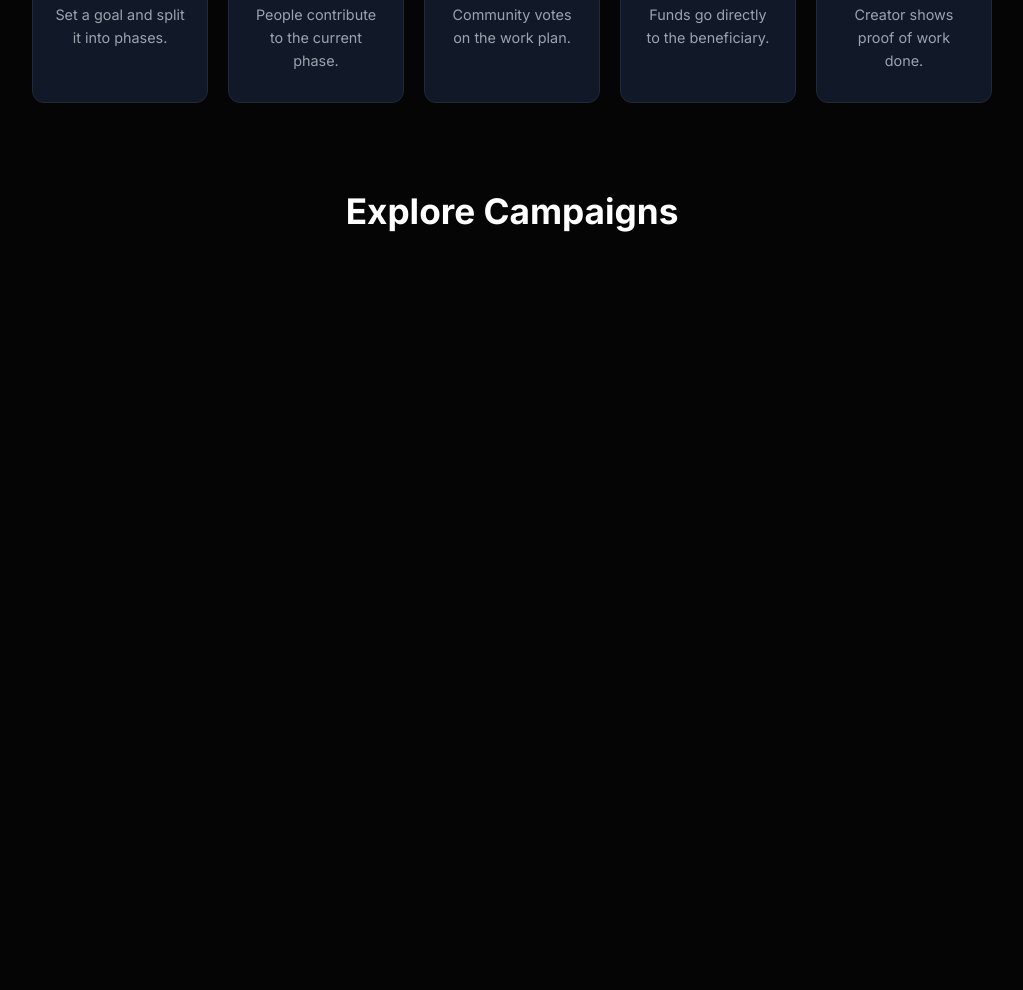
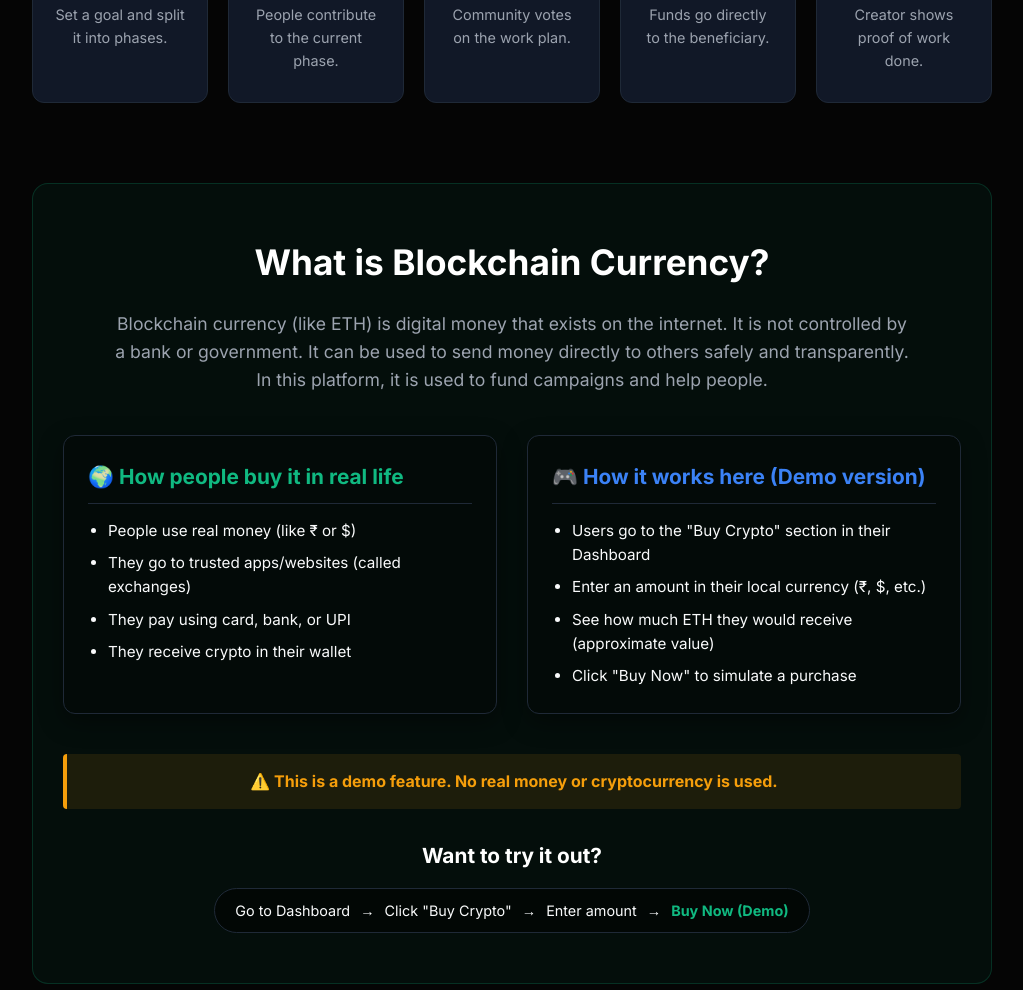
Before and after one commit to priyal-12/Crowd-Funding-DApp, a website: page index.html in a window 1280 px wide. Shown: the part 2830-3820 px from the top of the page, without its empty margins (128-1151 px from the left). Before the commit the page ends 3139 px from the top, so only its background shows below. Drawn offline with Linux system fonts and the light colour scheme.

Commit message:
feat: add simple explanation of blockchain currency to homepage

```diff
--- a/index.html
+++ b/index.html
@@ -144,6 +144,49 @@
                             <div class="step-icon">📸</div>
                             <h4>5. Proof</h4>
                             <p>Creator shows proof of work done.</p>
+                        </div>
+                    </div>
+                </div>
+
+                <!-- Crypto Education Section -->
+                <div style="margin-bottom: 80px; background: rgba(16, 185, 129, 0.05); padding: 50px 30px; border-radius: 16px; border: 1px solid rgba(16, 185, 129, 0.2);">
+                    <h3 style="text-align:center; font-size: 2.2rem; margin-bottom: 20px;">What is Blockchain Currency?</h3>
+                    <p style="text-align:center; color: var(--text-muted); font-size: 1.1rem; max-width: 800px; margin: 0 auto 40px;">
+                        Blockchain currency (like ETH) is digital money that exists on the internet. It is not controlled by a bank or government. It can be used to send money directly to others safely and transparently. In this platform, it is used to fund campaigns and help people.
+                    </p>
+
+                    <div style="display: grid; grid-template-columns: repeat(auto-fit, minmax(280px, 1fr)); gap: 30px; margin-bottom: 40px;">
+                        <div class="card" style="background: rgba(0,0,0,0.3); border: 1px solid var(--card-border); margin-bottom: 0;">
+                            <h4 style="color: var(--success-color); font-size: 1.3rem; margin-bottom: 15px; border-bottom: 1px solid var(--card-border); padding-bottom: 10px;">🌍 How people buy it in real life</h4>
+                            <ul style="color: var(--text-main); font-size: 0.95rem; line-height: 1.6; padding-left: 20px; margin: 0;">
+                                <li style="margin-bottom: 8px;">People use real money (like ₹ or $)</li>
+                                <li style="margin-bottom: 8px;">They go to trusted apps/websites (called exchanges)</li>
+                                <li style="margin-bottom: 8px;">They pay using card, bank, or UPI</li>
+                                <li>They receive crypto in their wallet</li>
+                            </ul>
+                        </div>
+                        <div class="card" style="background: rgba(0,0,0,0.3); border: 1px solid var(--card-border); margin-bottom: 0;">
+                            <h4 style="color: var(--primary-color); font-size: 1.3rem; margin-bottom: 15px; border-bottom: 1px solid var(--card-border); padding-bottom: 10px;">🎮 How it works here (Demo version)</h4>
+                            <ul style="color: var(--text-main); font-size: 0.95rem; line-height: 1.6; padding-left: 20px; margin: 0;">
+                                <li style="margin-bottom: 8px;">Users go to the "Buy Crypto" section in their Dashboard</li>
+                                <li style="margin-bottom: 8px;">Enter an amount in their local currency (₹, $, etc.)</li>
+                                <li style="margin-bottom: 8px;">See how much ETH they would receive (approximate value)</li>
+                                <li>Click "Buy Now" to simulate a purchase</li>
+                            </ul>
+                        </div>
+                    </div>
+
+                    <div style="background: rgba(245, 158, 11, 0.1); border-left: 4px solid var(--warning-color); padding: 15px; margin-bottom: 30px; border-radius: 4px; text-align: center;">
+                        <p style="color: var(--warning-color); font-weight: bold; margin: 0;">⚠️ This is a demo feature. No real money or cryptocurrency is used.</p>
+                    </div>
+
+                    <div style="text-align: center;">
+                        <h4 style="font-size: 1.3rem; margin-bottom: 15px;">Want to try it out?</h4>
+                        <div style="display: inline-flex; align-items: center; background: rgba(0,0,0,0.5); padding: 10px 20px; border-radius: 30px; border: 1px solid var(--card-border); font-size: 0.9rem; color: var(--text-muted); gap: 10px; flex-wrap: wrap; justify-content: center;">
+                            <span>Go to Dashboard</span> <span>→</span>
+                            <span>Click "Buy Crypto"</span> <span>→</span>
+                            <span>Enter amount</span> <span>→</span>
+                            <span style="color: var(--success-color); font-weight: bold;">Buy Now (Demo)</span>
                         </div>
                     </div>
                 </div>
```
